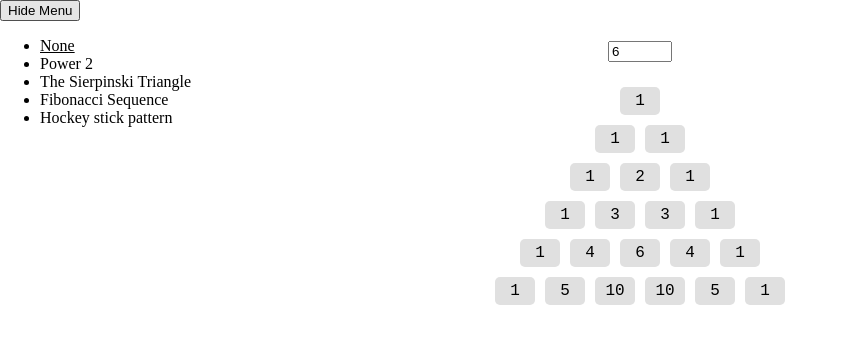
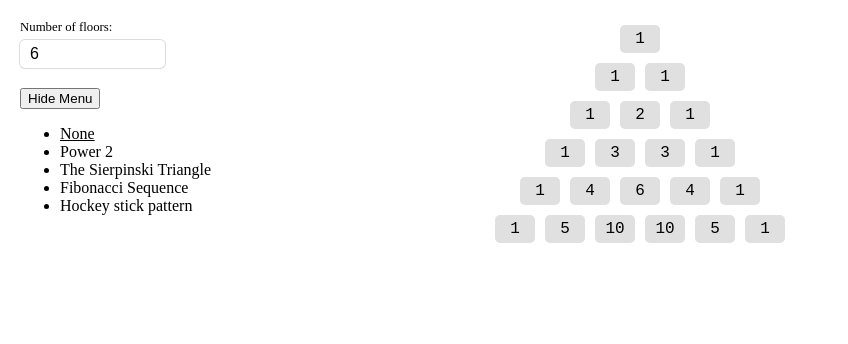
Before and after one commit to krystofmatejka/pascals-triangle, a Next.js app: page / in a window 1280 px wide. Shown: the top 344 px of the page, without its empty margins (0-848 px from the left). Built offline with nearby package versions, Linux system fonts and the light colour scheme.

Commit message:
move select of number of floors to the left

```diff
--- a/src/components/floor-selector/floor-selector.tsx
+++ b/src/components/floor-selector/floor-selector.tsx
@@ -1,6 +1,7 @@
 import {FC} from 'react'
 import styled from 'styled-components'
 import {usePascalsTriangleStore} from '@/src/store'
+import {CssColors} from '@/src/constants'
 
 export const FloorSelector: FC = () => {
   const {
@@ -10,7 +11,11 @@ export const FloorSelector: FC = () => {
 
   return (
     <ContainerInput>
-      <input
+      <Label htmlFor='floor'>
+        Number of floors:
+      </Label>
+      <StyledInput
+        id='floor'
         type='number'
         min='0'
         max='100'
@@ -22,7 +27,25 @@ export const FloorSelector: FC = () => {
 }
 
 const ContainerInput = styled.div`
-  display: flex;
-  justify-content: center;
   margin: 20px 0;
 `
+
+const Label = styled.label`
+  display: block;
+  width: 100%;
+  margin-bottom: 5px;
+  font-size: 0.8rem;
+`
+
+const StyledInput = styled.input`
+  padding: 5px 10px;
+  border-radius: 5px;
+  border: 0;
+  font-size: 1rem;
+  width: 125px;
+  box-shadow: rgba(0, 0, 0, 0.02) 0px 1px 3px 0px, rgba(27, 31, 35, 0.15) 0px 0px 0px 1px;
+
+  &:focus {
+    outline:solid 2px var(${CssColors.Highlight3});
+  }
+`
--- a/src/components/home/home.tsx
+++ b/src/components/home/home.tsx
@@ -15,7 +15,6 @@ export const Home: FC = () => {
   return (
     <>
       <Menu/>
-      <FloorSelector/>
       <PascalsTriangle/>
     </>
   )
--- a/src/components/menu/menu.tsx
+++ b/src/components/menu/menu.tsx
@@ -2,6 +2,7 @@ import {FC, useState} from 'react'
 import styled from 'styled-components'
 import {Transformation} from '@/src/constants'
 import {usePascalsTriangleStore} from '@/src/store'
+import {FloorSelector} from '@/src/components/floor-selector'
 
 const MenuItems = [
   {
@@ -32,7 +33,8 @@ export const Menu: FC = () => {
   const {transformation, setTransformation} = usePascalsTriangleStore()
 
   return (
-    <div>
+    <Container>
+      <FloorSelector/>
       <button onClick={() => setVisible((previous) => !previous)}>{visible ? 'Hide Menu': 'Show Menu'}</button>
       <MenuContainer visible={visible}>
         {MenuItems.map((item) => {
@@ -50,12 +52,19 @@ export const Menu: FC = () => {
           )
         })}
       </MenuContainer>
-    </div>
+    </Container>
   )
 }
 
+const Container = styled.div`
+  position: fixed;
+  z-index: 1;
+  padding-left: 20px;
+  overflow: hidden;
+`
+
 const MenuContainer = styled.ul<{visible: boolean}>`
-  position: absolute;
+  //position: absolute;
   z-index: 1;
   transform: ${p => p.visible ? 'translateX(0)' : 'translateX(-100%)'};
   transition: transform ease 0.3s;
--- a/src/components/pascals-triangle/pascals-triangle.tsx
+++ b/src/components/pascals-triangle/pascals-triangle.tsx
@@ -34,5 +34,5 @@ export const PascalsTriangle: FC = () => {
 }
 
 const Container = styled.div`
-  position: relative;
+  padding: 20px;
 `
--- a/src/components/pascals-triangle/styles.ts
+++ b/src/components/pascals-triangle/styles.ts
@@ -12,7 +12,7 @@ export const Number = styled.div<{highlight?: CssColors}>`
   margin: 5px;
   width: var(--number-width);
   text-align: center;
-  transition: width ease 0.3s;
+  transition: width,background-color ease 0.3s;
 
   border-radius: 5px;
   background: var(${p => p.highlight ?? CssColors.Light});
--- a/src/components/pascals-triangle/triangle-hockey-stick.tsx
+++ b/src/components/pascals-triangle/triangle-hockey-stick.tsx
@@ -48,7 +48,6 @@ export const TriangleHockeyStick: FC = () => {
 
 const StyledNumber = styled(Number)`
   cursor: pointer;
-  transition: background-color ease 0.3s;
 
   &:hover {
     background: var(${CssColors.LightHighlighted});
```
